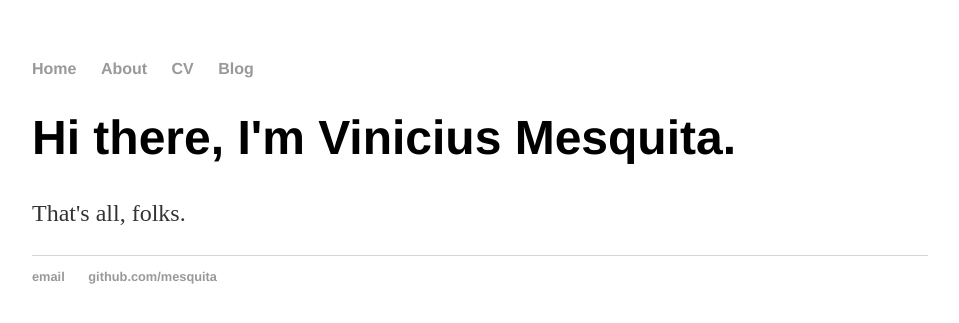
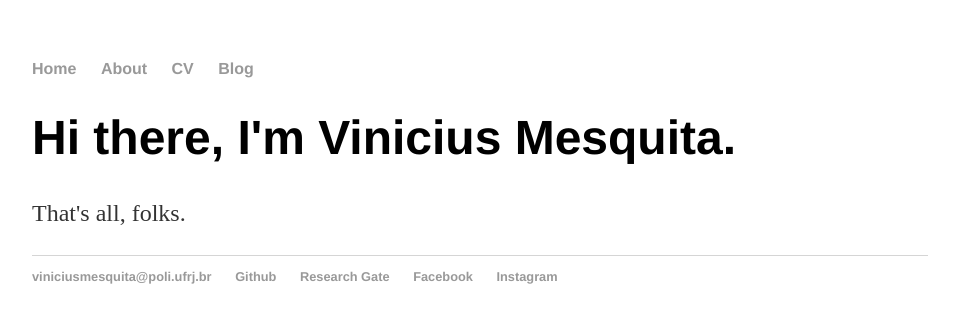
Before and after one commit to mesquita/mesquita.github.io, a Jekyll site: the page built from index.html, in a window 1280 px wide. Shown: the top 323 px of the page, without its empty margins (160-1119 px from the left). Built offline with Jekyll 4.4.1, drawn with Linux system fonts in a browser that asks for light colours.

Commit message:
Adiciona outros contatos

```diff
--- a/_layouts/default.html
+++ b/_layouts/default.html
@@ -21,8 +21,11 @@
 			</div><!-- /.container -->
 			<footer>
 	    		<ul>
-	        		<li><a href="mailto:viniciusmesquita@poli.ufrj.com.br">email</a></li>
-	        		<li><a href="https://github.com/mesquita">github.com/mesquita</a></li>
+	        		<li><a href="mailto:viniciusmesquita@poli.ufrj.com.br">viniciusmesquita@poli.ufrj.br</a></li>
+					<li><a href="https://github.com/mesquita">Github</a></li>
+					<li><a href="https://www.researchgate.net/profile/Vinicius_Mesquita3">Research Gate</a></li>
+					<li><a href="https://www.facebook.com/mesquitavinicius">Facebook</a></li>
+					<li><a href="https://www.instagram.com/mesqvita/">Instagram</a></li>
 				</ul>
 			</footer>
 		</body>
```
